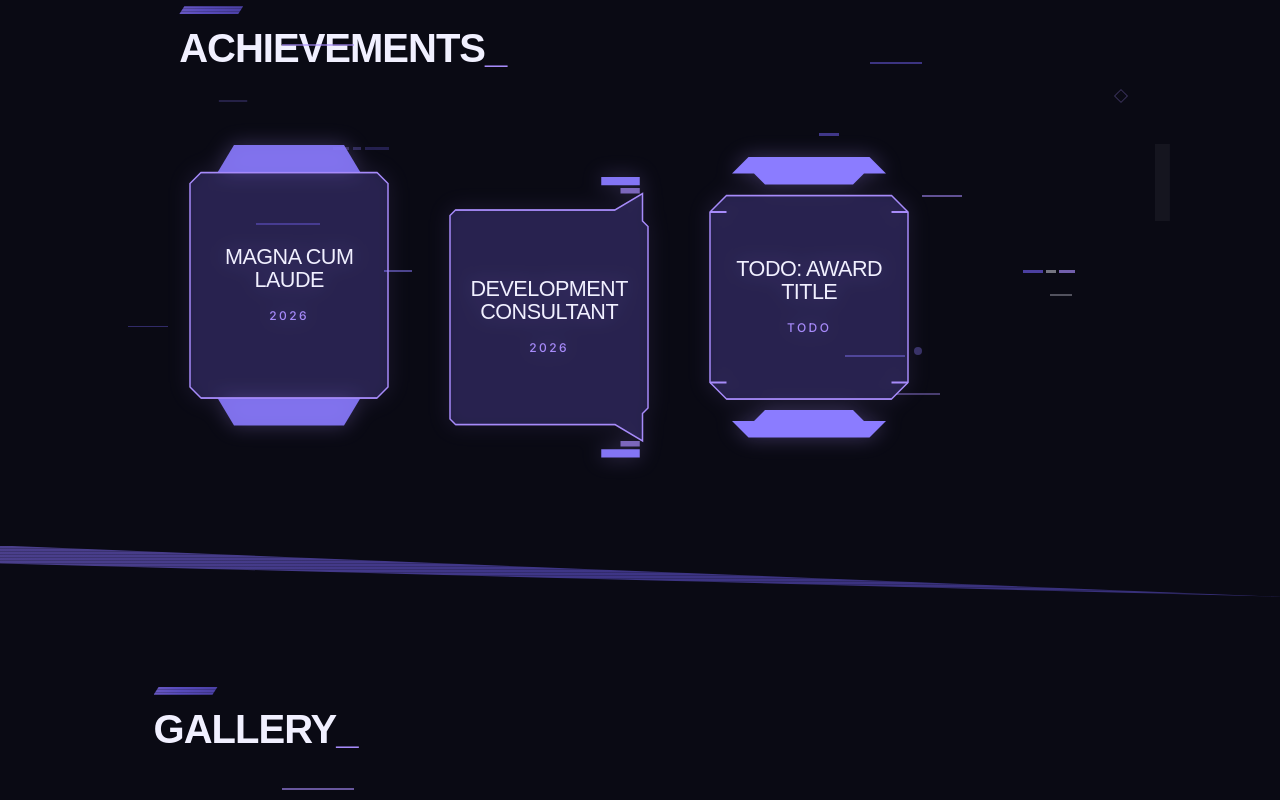
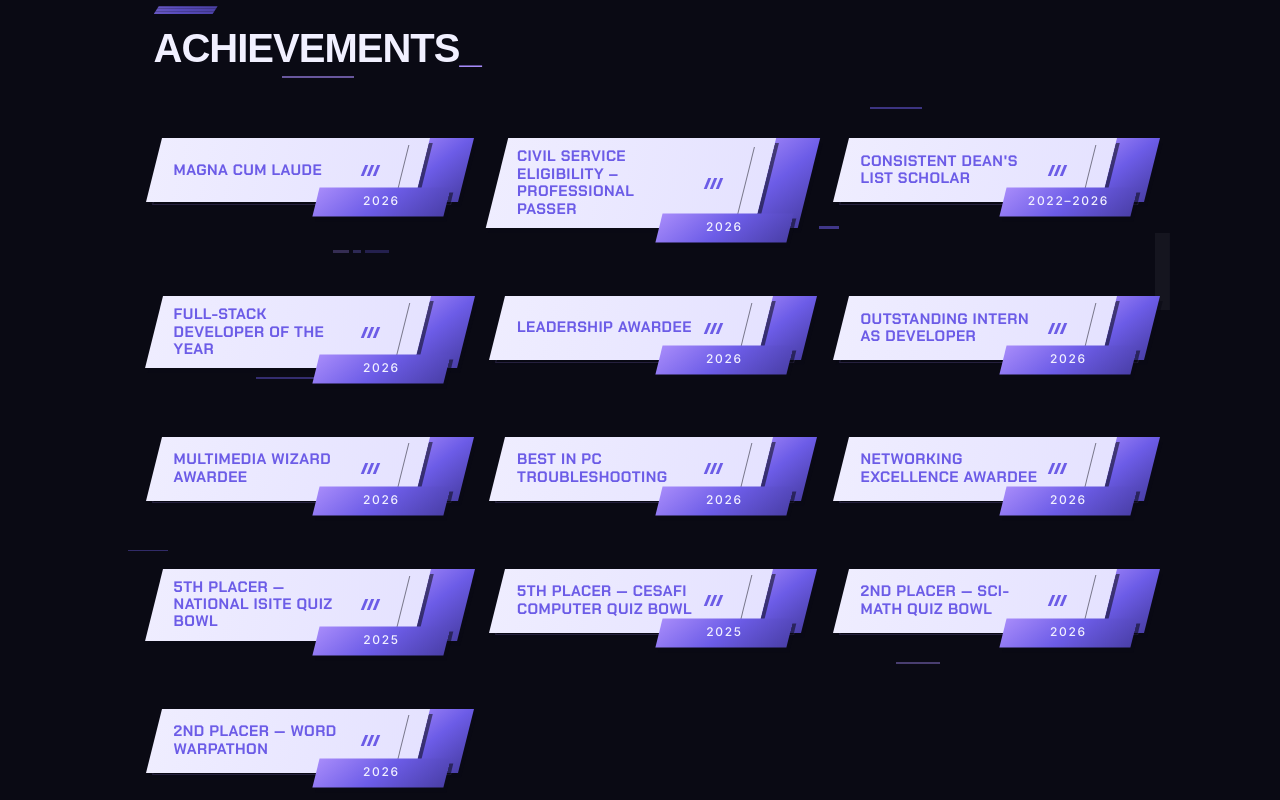
Before and after one commit to rrndxx/portfolio-v2, a Next.js app: page / in a window 1280 px wide. Shown: the part 5980-6780 px from the top of the page. Built offline with nearby package versions, Linux system fonts and the light colour scheme; a web font is replaced by a local one.

Commit message:
feat: enhance Achievements section with new layout styles, add detailed achievement data including categories and organizations, and refine global styles for improved visual consistency

```diff
--- a/app/globals.css
+++ b/app/globals.css
@@ -532,3 +532,40 @@ body {
   box-shadow: inset 0 0 0 1px var(--accent-electric);
   color: var(--accent-electric);
 }
+
+/* Achievements — lower-third parallelogram plates */
+.achieve-lt {
+  transition: transform 0.3s var(--ease-out-expo);
+}
+
+.achieve-lt:hover {
+  transform: translateY(-3px);
+}
+
+.achieve-lt-plate {
+  transform: skewX(-14deg);
+  transform-origin: center;
+}
+
+.achieve-lt-unskew {
+  transform: skewX(14deg);
+}
+
+.achieve-lt-shadow {
+  box-shadow: 4px 5px 0 color-mix(in srgb, var(--bg-void) 55%, transparent);
+}
+
+.achieve-lt-outline {
+  border: 1.5px solid color-mix(in srgb, var(--accent-glow) 40%, transparent);
+  transform: skewX(-14deg);
+  left: 2%;
+  right: 2%;
+  top: 0.4rem;
+  height: 3.75rem;
+}
+
+@media (min-width: 768px) {
+  .achieve-lt-outline {
+    height: 4rem;
+  }
+}
--- a/components/achievements/AchievementCard.tsx
+++ b/components/achievements/AchievementCard.tsx
@@ -2,282 +2,75 @@ import type { Achievement } from "@/lib/types";
 
 interface AchievementCardProps {
   achievement: Achievement;
-  index: number;
 }
 
-type FrameVariant =
-  | "bracket"
-  | "datalink"
-  | "capsule"
-  | "hazard"
-  | "octagon"
-  | "blade";
+const GRAD_LIGHT =
+  "linear-gradient(90deg, color-mix(in srgb, var(--text-primary) 97%, var(--accent-glow)) 0%, color-mix(in srgb, var(--text-primary) 88%, var(--accent-electric)) 100%)";
+const GRAD_PURPLE =
+  "linear-gradient(135deg, var(--accent-glow) 0%, var(--accent-primary) 50%, var(--accent-primary-dim) 100%)";
 
-const VARIANTS: FrameVariant[] = [
-  "bracket",
-  "datalink",
-  "capsule",
-  "hazard",
-  "octagon",
-  "blade",
-];
-
-const STROKE = "var(--accent-glow)";
-const FILL = "color-mix(in srgb, var(--accent-primary) 22%, transparent)";
-const SOLID = "var(--accent-electric)";
-
-function FrameSvg({ variant }: { variant: FrameVariant }) {
-  switch (variant) {
-    case "bracket":
+function HatchMarks({ className = "" }: { className?: string }) {
   return (
-        <svg
-          aria-hidden
-          className="absolute inset-0 h-full w-full overflow-visible"
-          viewBox="0 0 160 220"
-          preserveAspectRatio="none"
-        >
-          {/* Outer chamfered body */}
-          <path
-            d="M16 28 H144 L152 36 V184 L144 192 H16 L8 184 V36 Z"
-            fill={FILL}
-            stroke={STROKE}
-            strokeWidth="1.5"
-            vectorEffect="non-scaling-stroke"
+    <div aria-hidden className={["flex shrink-0 gap-[3px]", className].join(" ")}>
+      {[0, 1, 2].map((i) => (
+        <span
+          key={i}
+          className="block h-[11px] w-[3px] -skew-x-[22deg] bg-accent-primary"
         />
-          {/* Header trapezoid fill */}
-          <path d="M40 8 H120 L132 28 H28 Z" fill={SOLID} opacity="0.9" />
-          <path
-            d="M16 28 H144"
-            stroke={STROKE}
-            strokeWidth="1.25"
-            vectorEffect="non-scaling-stroke"
-          />
-          {/* Footer trapezoid fill */}
-          <path d="M28 192 H132 L120 212 H40 Z" fill={SOLID} opacity="0.9" />
-          <path
-            d="M16 192 H144"
-            stroke={STROKE}
-            strokeWidth="1.25"
-            vectorEffect="non-scaling-stroke"
-          />
-        </svg>
+      ))}
+    </div>
   );
-
-    case "datalink":
-      return (
-        <svg
-          aria-hidden
-          className="absolute inset-0 h-full w-full overflow-visible"
-          viewBox="0 0 160 220"
-          preserveAspectRatio="none"
-        >
-          <path
-            d="M12 32 H128 L148 20 V40 L152 44 V176 L148 180 V200 L128 188 H12 L8 184 V36 Z"
-            fill={FILL}
-            stroke={STROKE}
-            strokeWidth="1.5"
-            vectorEffect="non-scaling-stroke"
-          />
-          <rect x="118" y="8" width="28" height="6" fill={SOLID} opacity="0.95" />
-          <rect x="132" y="16" width="14" height="4" fill={STROKE} opacity="0.7" />
-          <path
-            d="M12 32 H128"
-            stroke={STROKE}
-            strokeWidth="1.25"
-            vectorEffect="non-scaling-stroke"
-          />
-          <path
-            d="M12 188 H128"
-            stroke={STROKE}
-            strokeWidth="1.25"
-            vectorEffect="non-scaling-stroke"
-          />
-          <rect x="118" y="206" width="28" height="6" fill={SOLID} opacity="0.95" />
-          <rect x="132" y="200" width="14" height="4" fill={STROKE} opacity="0.7" />
-        </svg>
-      );
-
-    case "capsule":
-      return (
-        <svg
-          aria-hidden
-          className="absolute inset-0 h-full w-full overflow-visible"
-          viewBox="0 0 160 220"
-          preserveAspectRatio="none"
-        >
-          <path
-            d="M20 36 H140 L152 48 V172 L140 184 H20 L8 172 V48 Z"
-            fill={FILL}
-            stroke={STROKE}
-            strokeWidth="1.5"
-            vectorEffect="non-scaling-stroke"
-          />
-          {/* Hex capsule header */}
-          <path d="M36 8 H124 L136 20 H120 L112 28 H48 L40 20 H24 Z" fill={SOLID} />
-          <path
-            d="M8 48 H20 M140 48 H152"
-            stroke={STROKE}
-            strokeWidth="2"
-            vectorEffect="non-scaling-stroke"
-          />
-          <path
-            d="M20 36 H140 M20 184 H140"
-            stroke={STROKE}
-            strokeWidth="1.25"
-            vectorEffect="non-scaling-stroke"
-          />
-          {/* Hex capsule footer */}
-          <path d="M48 192 H112 L120 200 H136 L124 212 H36 L24 200 H40 Z" fill={SOLID} />
-          <path
-            d="M8 172 H20 M140 172 H152"
-            stroke={STROKE}
-            strokeWidth="2"
-            vectorEffect="non-scaling-stroke"
-          />
-        </svg>
-      );
-
-    case "hazard":
-      return (
-        <svg
-          aria-hidden
-          className="absolute inset-0 h-full w-full overflow-visible"
-          viewBox="0 0 160 220"
-          preserveAspectRatio="none"
-        >
-          <path
-            d="M14 34 H146 L152 40 V180 L146 186 H14 L8 180 V40 Z"
-            fill={FILL}
-            stroke={STROKE}
-            strokeWidth="1.5"
-            vectorEffect="non-scaling-stroke"
-          />
-          {/* Segmented header rule */}
-          <path
-            d="M14 34 H52 M64 34 H96 M108 34 H146"
-            stroke={STROKE}
-            strokeWidth="1.5"
-            vectorEffect="non-scaling-stroke"
-          />
-          {/* Hazard stripes top */}
-          <path d="M58 10 L66 26 H60 L52 10 Z" fill={SOLID} />
-          <path d="M76 10 L84 26 H78 L70 10 Z" fill={SOLID} />
-          <path d="M94 10 L102 26 H96 L88 10 Z" fill={SOLID} />
-          {/* Segmented footer rule */}
-          <path
-            d="M14 186 H52 M64 186 H96 M108 186 H146"
-            stroke={STROKE}
-            strokeWidth="1.5"
-            vectorEffect="non-scaling-stroke"
-          />
-          <path d="M58 194 L66 210 H60 L52 194 Z" fill={SOLID} />
-          <path d="M76 194 L84 210 H78 L70 194 Z" fill={SOLID} />
-          <path d="M94 194 L102 210 H96 L88 194 Z" fill={SOLID} />
-        </svg>
-      );
-
-    case "octagon":
-      return (
-        <svg
-          aria-hidden
-          className="absolute inset-0 h-full w-full overflow-visible"
-          viewBox="0 0 160 220"
-          preserveAspectRatio="none"
-        >
-          {/* Wide octagonal silhouette */}
-          <path
-            d="M28 40 H132 L148 56 V164 L132 180 H28 L12 164 V56 Z"
-            fill={FILL}
-            stroke={STROKE}
-            strokeWidth="1.5"
-            vectorEffect="non-scaling-stroke"
-          />
-          <path
-            d="M4 28 H156 L148 40 H12 Z"
-            fill="none"
-            stroke={STROKE}
-            strokeWidth="1.5"
-            vectorEffect="non-scaling-stroke"
-          />
-          <path d="M52 12 L64 32 H56 L44 12 Z" fill={SOLID} />
-          <path d="M74 12 L86 32 H78 L66 12 Z" fill={SOLID} />
-          <path d="M96 12 L108 32 H100 L88 12 Z" fill={SOLID} />
-          <path
-            d="M4 192 H156 L148 180 H12 Z"
-            fill="none"
-            stroke={STROKE}
-            strokeWidth="1.5"
-            vectorEffect="non-scaling-stroke"
-          />
-          <path d="M52 188 L64 208 H56 L44 188 Z" fill={SOLID} />
-          <path d="M74 188 L86 208 H78 L66 188 Z" fill={SOLID} />
-          <path d="M96 188 L108 208 H100 L88 188 Z" fill={SOLID} />
-        </svg>
-      );
-
-    case "blade":
-      return (
-        <svg
-          aria-hidden
-          className="absolute inset-0 h-full w-full overflow-visible"
-          viewBox="0 0 160 220"
-          preserveAspectRatio="none"
-        >
-          <path
-            d="M12 36 H120 L128 28 L140 28 L152 40 V60 L146 66 V154 L152 160 V180 L140 192 L128 192 L120 184 H40 L28 192 L16 192 L8 180 V160 L14 154 V66 L8 60 V40 Z"
-            fill={FILL}
-            stroke={STROKE}
-            strokeWidth="1.5"
-            strokeLinejoin="miter"
-            vectorEffect="non-scaling-stroke"
-          />
-          {/* Broken line gaps feel */}
-          <path
-            d="M20 36 H70 M82 36 H110"
-            stroke={STROKE}
-            strokeWidth="1.25"
-            vectorEffect="non-scaling-stroke"
-          />
-          <path
-            d="M50 184 H90 M102 184 H140"
-            stroke={STROKE}
-            strokeWidth="1.25"
-            vectorEffect="non-scaling-stroke"
-          />
-          <rect x="128" y="10" width="18" height="5" fill={SOLID} />
-          <rect x="14" y="205" width="18" height="5" fill={SOLID} />
-        </svg>
-      );
-  }
 }
 
 /**
- * HUD achievement frame — title + year only; six Tech Gear silhouettes.
+ * Lower-third plate — light title field + purple end cap; purple type;
+ * year centered on the main bar’s bottom edge (half overlap, bottom-right).
  */
-export function AchievementCard({ achievement, index }: AchievementCardProps) {
-  const variant = VARIANTS[index % VARIANTS.length];
+export function AchievementCard({ achievement }: AchievementCardProps) {
+  return (
+    <article className="achieve-lt group relative w-full pb-4 pt-1">
+      <div aria-hidden className="achieve-lt-outline pointer-events-none absolute" />
 
-  return (
-    <article
-      className={[
-        "group relative aspect-[160/220] w-full max-w-[220px]",
-        "transition-transform duration-300 ease-[cubic-bezier(0.22,1,0.36,1)]",
-        "hover:-translate-y-1.5",
-      ].join(" ")}
-      style={{
-        filter:
-          "drop-shadow(0 0 10px color-mix(in srgb, var(--accent-glow) 32%, transparent))",
-      }}
-    >
-      <FrameSvg variant={variant} />
+      <div className="relative z-[1]">
+        <div className="relative min-h-[3.75rem] md:min-h-[4rem]">
+          {/* Purple end cap (was light) */}
+          <div
+            aria-hidden
+            className="achieve-lt-plate achieve-lt-shadow absolute inset-y-0 right-0 w-[22%]"
+            style={{ background: GRAD_PURPLE }}
+          />
+          {/* Light title field (was purple) */}
+          <div
+            className="achieve-lt-plate achieve-lt-shadow absolute inset-y-0 left-0 right-[14%]"
+            style={{ background: GRAD_LIGHT }}
+          />
+          {/* Seam */}
+          <div
+            aria-hidden
+            className="pointer-events-none absolute inset-y-[10%] right-[20%] z-[1] w-px -skew-x-[14deg] bg-bg-void/50"
+          />
 
-      <div className="relative z-[1] flex h-full flex-col items-center justify-center px-6 text-center">
-        <h3 className="font-display text-[clamp(1.05rem,2.2vw,1.35rem)] uppercase leading-[1.05] tracking-tight text-text-primary">
+          <div className="relative z-[2] flex min-h-[3.75rem] items-center justify-between gap-3 py-2.5 pl-4 pr-[28%] md:min-h-[4rem] md:pl-5">
+            <h3 className="min-w-0 font-hero text-[clamp(0.72rem,1.2vw,0.95rem)] font-bold uppercase leading-[1.15] tracking-[0.03em] text-accent-primary">
               {achievement.title}
             </h3>
-        <p className="mt-4 font-sans text-meta uppercase tracking-[0.2em] text-accent-glow">
+            <HatchMarks />
+          </div>
+
+          {/* Year — bottom edge of main = vertical center of year */}
+          <div className="absolute bottom-0 right-[6%] z-[3] w-[42%] max-w-[9.5rem] translate-y-1/2">
+            <div
+              className="achieve-lt-plate achieve-lt-shadow"
+              style={{ background: GRAD_PURPLE }}
+            >
+              <div className="achieve-lt-unskew flex items-center justify-center px-3 py-1.5">
+                <p className="font-sans text-meta uppercase tracking-[0.14em] text-text-primary">
                   {achievement.year}
                 </p>
+              </div>
+            </div>
+          </div>
+        </div>
       </div>
     </article>
   );
--- a/components/achievements/Achievements.tsx
+++ b/components/achievements/Achievements.tsx
@@ -11,15 +11,6 @@ interface AchievementsProps {
   items: Achievement[];
 }
 
-const OFFSETS = [
-  "md:mt-0",
-  "md:mt-8",
-  "md:mt-3",
-  "md:mt-12",
-  "md:mt-5",
-  "md:mt-10",
-] as const;
-
 export function Achievements({ items }: AchievementsProps) {
   return (
     <SectionShell
@@ -32,19 +23,15 @@ export function Achievements({ items }: AchievementsProps) {
     >
       <SectionAtmosphere variant="achievements" />
 
-      <div className="pl-[8vw] pr-[6vw] md:pl-[14vw] md:pr-[10vw]">
+      <div className="pl-[6vw] pr-[6vw] md:pl-[12vw] md:pr-[10vw]">
         <Reveal>
           <SectionHeading className="mb-12 md:mb-16">Achievements</SectionHeading>
         </Reveal>
 
-        <div className="flex flex-wrap items-start gap-8 md:gap-x-10 md:gap-y-12">
+        <div className="grid grid-cols-1 items-start gap-x-6 gap-y-10 sm:grid-cols-2 lg:grid-cols-3 lg:gap-x-8 lg:gap-y-12">
           {items.map((item, index) => (
-            <Reveal
-              key={item.id}
-              delay={index * 0.08}
-              className={OFFSETS[index % OFFSETS.length]}
-            >
-              <AchievementCard achievement={item} index={index} />
+            <Reveal key={item.id} delay={(index % 3) * 0.04} className="h-full">
+              <AchievementCard achievement={item} />
             </Reveal>
           ))}
         </div>
--- a/data/achievements.json
+++ b/data/achievements.json
@@ -2,16 +2,92 @@
   {
     "id": "magna-cum-laude",
     "title": "Magna Cum Laude",
+    "category": "Academic",
+    "organization": "CRMC",
     "year": "2026"
   },
   {
-    "id": "dev-consultant",
-    "title": "Development Consultant",
+    "id": "civil-service-professional",
+    "title": "Civil Service Eligibility – Professional Passer",
+    "category": "Professional",
+    "organization": "Civil Service Commission",
     "year": "2026"
   },
   {
-    "id": "portfolio-ship",
-    "title": "TODO: Award title",
-    "year": "TODO"
+    "id": "deans-list",
+    "title": "Consistent Dean's List Scholar",
+    "category": "Academic",
+    "organization": "CRMC",
+    "year": "2022–2026"
+  },
+  {
+    "id": "full-stack-developer-year",
+    "title": "Full-Stack Developer of the Year",
+    "category": "Technical",
+    "organization": "CRMC",
+    "year": "2026"
+  },
+  {
+    "id": "leadership-award",
+    "title": "Leadership Awardee",
+    "category": "Leadership",
+    "organization": "CRMC",
+    "year": "2026"
+  },
+  {
+    "id": "outstanding-intern",
+    "title": "Outstanding Intern as Developer",
+    "category": "Professional",
+    "organization": "CRMC",
+    "year": "2026"
+  },
+  {
+    "id": "multimedia-wizard",
+    "title": "Multimedia Wizard Awardee",
+    "category": "Technical",
+    "organization": "CRMC",
+    "year": "2026"
+  },
+  {
+    "id": "best-pc-troubleshooting",
+    "title": "Best in PC Troubleshooting",
+    "category": "Technical",
+    "organization": "CRMC",
+    "year": "2026"
+  },
+  {
+    "id": "networking-excellence",
+    "title": "Networking Excellence Awardee",
+    "category": "Technical",
+    "organization": "CRMC",
+    "year": "2026"
+  },
+  {
+    "id": "psite-national-isite-quiz-bowl",
+    "title": "5th Placer — National ISITE Quiz Bowl",
+    "category": "Competition",
+    "organization": "PSITE",
+    "year": "2025"
+  },
+  {
+    "id": "cesafi-computer-quiz-bowl",
+    "title": "5th Placer — CESAFI Computer Quiz Bowl",
+    "category": "Competition",
+    "organization": "CESAFI",
+    "year": "2025"
+  },
+  {
+    "id": "sci-math-quiz-bowl",
+    "title": "2nd Placer — Sci-Math Quiz Bowl",
+    "category": "Competition",
+    "organization": "CRMC",
+    "year": "2026"
+  },
+  {
+    "id": "word-warpathon",
+    "title": "2nd Placer — Word Warpathon",
+    "category": "Competition",
+    "organization": "CRMC",
+    "year": "2026"
   }
 ]
--- a/lib/types.ts
+++ b/lib/types.ts
@@ -70,6 +70,8 @@ export interface Achievement {
   id: string;
   title: string;
   year: string;
+  category?: string;
+  organization?: string;
 }
 
 export type GalleryItemType = "project-shot" | "art";
```
Lines whose indentation alone changed are shown as unchanged.
